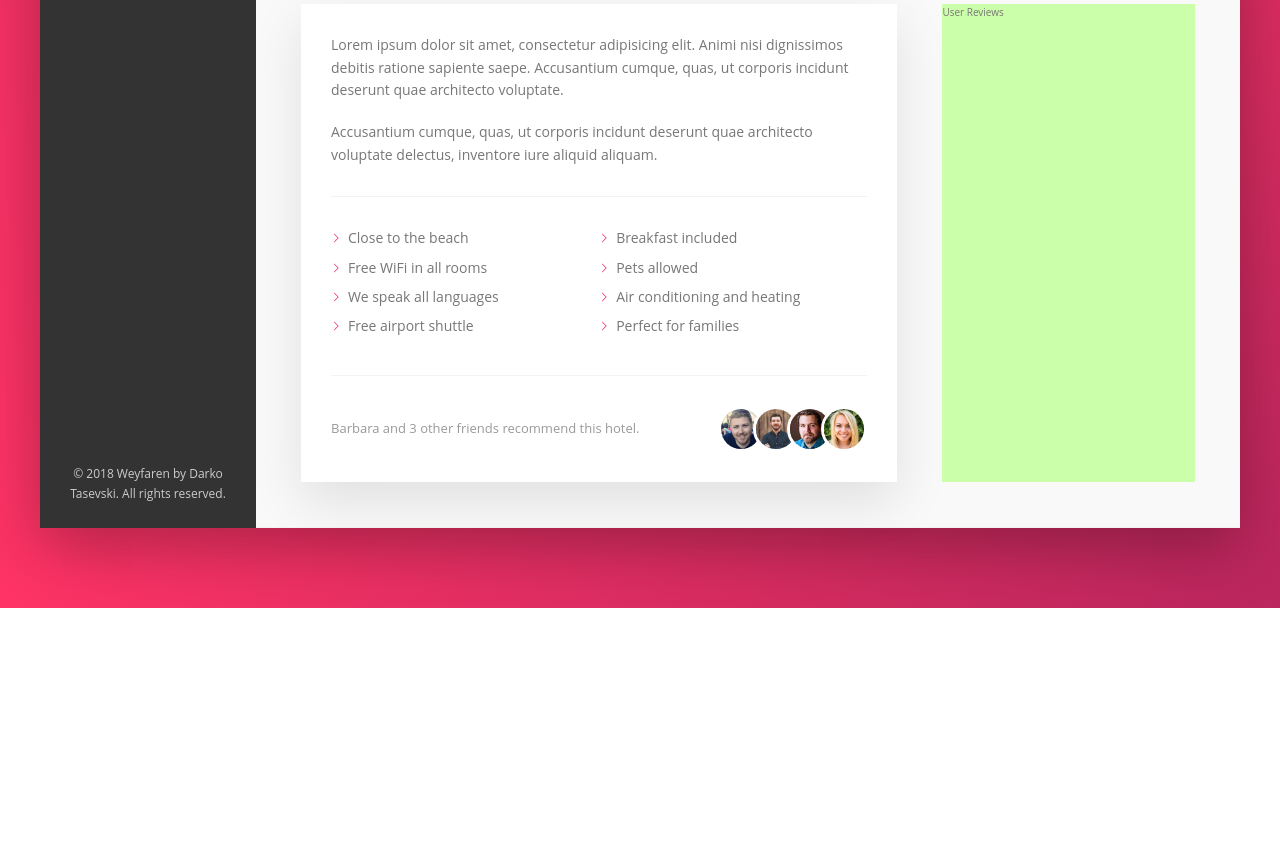
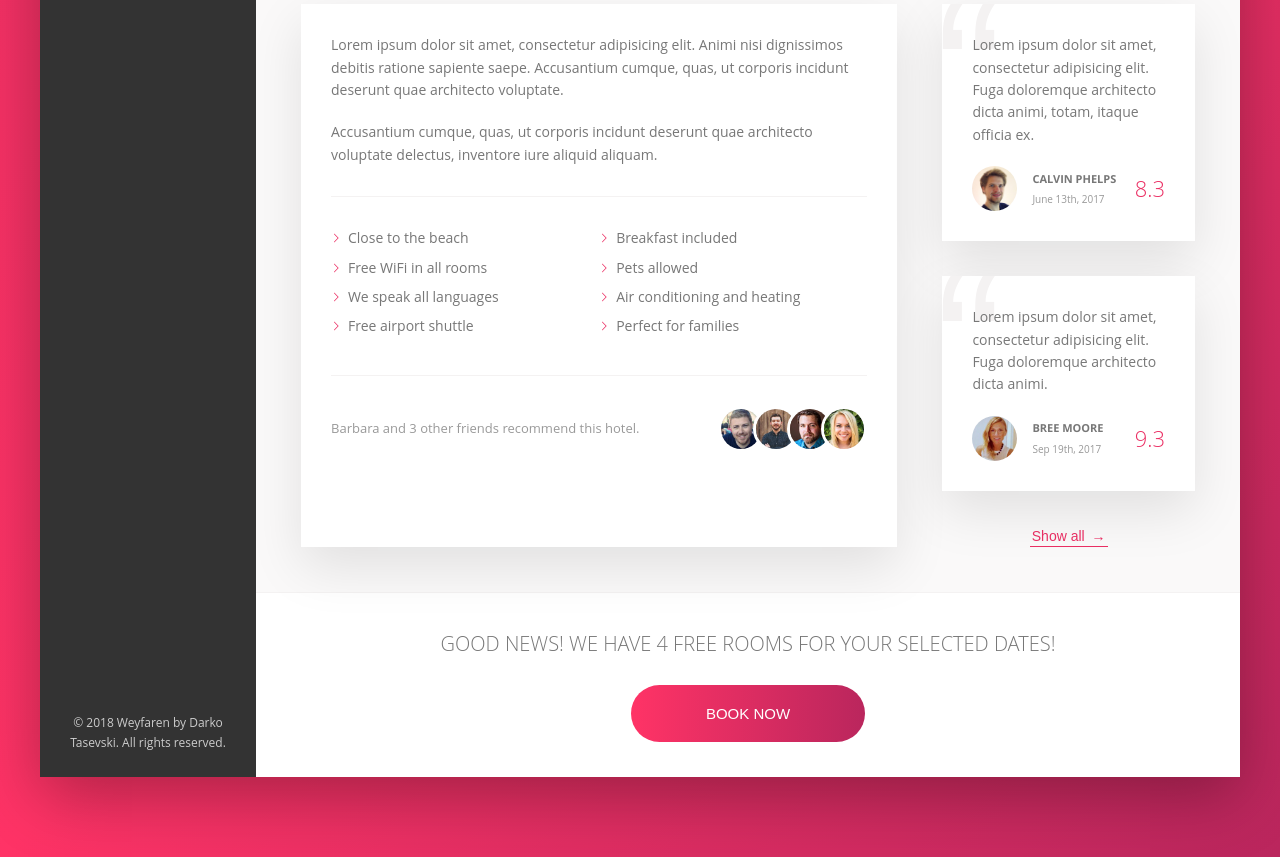
Before and after one commit to Puritanic/Trillo, a website built with webpack: page app/index.html in a window 1280 px wide. Shown: the part 643-1500 px from the top of the page. Before the commit the page ends 1251 px from the top, so only its background shows below. Built offline with nearby package versions, Linux system fonts and the light colour scheme.

Commit message:
Style cta section

```diff
--- a/app/assets/styles/main.scss
+++ b/app/assets/styles/main.scss
@@ -1,11 +1,13 @@
 @import 'base/variables', 'base/basetop', 'base/typography', 'base/grids';
 
 @import 'modules/header',
+  'modules/layout',
   'modules/side-bar',
   'modules/gallery',
   'modules/overview',
   'modules/btn-inline',
   'modules/description',
-  'modules/layout';
+  'modules/reviews',
+  'modules/cta';
 
 @import 'base/basebottom';
--- a/app/assets/styles/modules/_btn-inline.scss
+++ b/app/assets/styles/modules/_btn-inline.scss
@@ -9,8 +9,17 @@
   cursor: pointer;
   transition: all 0.2s;
 
+  & span {
+    margin-left: 3px;
+    transition: margin-left 0.2s;
+  }
+
   &:hover {
     color: var(--grey-dark-1);
+
+    span {
+      margin-left: 8px;
+    }
   }
 
   &:focus {
--- /dev/null
+++ b/app/assets/styles/modules/_cta.scss
@@ -0,0 +1,67 @@
+.cta {
+  padding: 3.5rem 0;
+  text-align: center;
+
+  &__book-now {
+    font-size: 2rem;
+    font-weight: 300;
+    margin-bottom: 2.5rem;
+    text-transform: uppercase;
+  }
+}
+
+.btn {
+  font-size: 1.5rem;
+  font-weight: 300;
+  text-transform: uppercase;
+  border-radius: 100px;
+  border: none;
+  background-image: linear-gradient(
+    to right,
+    var(--color-light),
+    var(--color-dark)
+  );
+  color: white;
+  position: relative;
+  overflow: hidden;
+  cursor: pointer;
+  backface-visibility: hidden;
+
+  & > * {
+    display: inline-block;
+    transition: all 0.2s;
+  }
+
+  &__visible {
+    padding: 2rem 7.5rem;
+  }
+
+  &__hidden {
+    position: absolute;
+    padding: 2rem 0;
+    height: 100%;
+    width: 100%;
+    left: 0;
+    top: -100%;
+  }
+
+  &:hover {
+    background-image: linear-gradient(
+      to left,
+      var(--color-light),
+      var(--color-dark)
+    );
+  }
+
+  &:hover &__visible {
+    transform: translateY(100%);
+  }
+  &:hover &__hidden {
+    top: 0;
+  }
+
+  &:focus {
+    outline: none;
+    animation: pulse 1s infinite;
+  }
+}
--- a/app/assets/styles/modules/_layout.scss
+++ b/app/assets/styles/modules/_layout.scss
@@ -37,6 +37,7 @@
     flex: 1;
 
     .details {
+      font-size: 1.4rem;
       display: flex;
       padding: 4.5rem;
       background: var(--grey-light-1);
@@ -44,7 +45,6 @@
     }
 
     .description {
-      font-size: 1.4rem;
       background: #fff;
       box-shadow: var(--shadow-light);
       flex: 0 0 60%;
@@ -53,8 +53,11 @@
     }
 
     .user-reviews {
-      background: #cfa;
       flex: 1;
+
+      display: flex;
+      flex-flow: column nowrap;
+      align-items: center;
     }
   }
 }
--- /dev/null
+++ b/app/assets/styles/modules/_reviews.scss
@@ -0,0 +1,60 @@
+.review {
+  background: #fff;
+  box-shadow: var(--shadow-light);
+  padding: 3rem;
+  margin-bottom: 3.5rem;
+  position: relative;
+  overflow: hidden;
+
+  &__text {
+    margin-bottom: 2rem;
+    z-index: 100;
+    position: relative;
+  }
+
+  &__user {
+    display: flex;
+    align-items: center;
+  }
+
+  &__photo {
+    width: 4.5rem;
+    height: 4.5rem;
+    border-radius: 50%;
+    margin-right: 1.5rem;
+  }
+
+  &__user-box {
+    margin-right: auto;
+  }
+
+  &__username {
+    font-size: 1.1rem;
+    font-weight: 600;
+    text-transform: uppercase;
+    margin-bottom: 0.4rem;
+  }
+
+  &__user-date {
+    font-size: 1rem;
+    color: var(--grey-dark-3);
+  }
+
+  &__rating {
+    color: var(--color-primary);
+    font-size: 2.2rem;
+    font-weight: 300;
+  }
+
+  &::before {
+    content: '\201C';
+    position: absolute;
+    line-height: 1;
+    top: -3.1rem;
+    left: -0.7rem;
+    font-size: 20rem;
+    color: var(--grey-light-2);
+    font-family: sans-serif;
+    z-index: 10;
+  }
+}
--- a/app/index.html
+++ b/app/index.html
@@ -93,6 +93,7 @@
         </div>
       </nav>
       <main class="hotel-view">
+
         <div class="gallery">
           <figure class="gallery__item">
             <img src="./assets/images/hotel-1.jpg" alt="Photo of hotel" class="gallery__photo">
@@ -104,6 +105,7 @@
             <img src="./assets/images/hotel-3.jpg" alt="Photo of hotel" class="gallery__photo">
           </figure>
         </div>
+
         <div class="overview">
           <h1 class="overview__heading">Hotel Las Palmas</h1>
           <div class="overview__stars">
@@ -134,6 +136,7 @@
             <div class="overview__rating-count">643 votes</div>
           </div>
         </div>
+
         <div class="details">
           <div class="description">
             <p class="paragraph">
@@ -164,8 +167,47 @@
               </div>
             </div>
           </div>
-          <div class="user-reviews">User Reviews</div>
+          <div class="user-reviews">
+            <figure class="review">
+              <blockquote class="review__text">
+                Lorem ipsum dolor sit amet, consectetur adipisicing elit. Fuga doloremque architecto dicta animi, totam, itaque officia ex.
+              </blockquote>
+              <figcaption class="review__user">
+                <img src="./assets/images/user.jpg" alt="User one" class="review__photo">
+                <div class="review__user-box">
+                  <p class="review__username">Calvin Phelps</p>
+                  <p class="review__user-date">June 13th, 2017</p>
+                </div>
+                <div class="review__rating">8.3</div>
+              </figcaption>
+            </figure>
+            <figure class="review">
+              <blockquote class="review__text">
+                Lorem ipsum dolor sit amet, consectetur adipisicing elit. Fuga doloremque architecto dicta animi.
+              </blockquote>
+              <figcaption class="review__user">
+                <img src="./assets/images/user-2.jpg" alt="User one" class="review__photo">
+                <div class="review__user-box">
+                  <p class="review__username">Bree Moore</p>
+                  <p class="review__user-date">Sep 19th, 2017</p>
+                </div>
+                <div class="review__rating">9.3</div>
+              </figcaption>
+            </figure>
+            <button class="btn-inline">Show all
+              <span>&rarr;</span>
+            </button>
+          </div>
         </div>
+
+        <div class="cta">
+          <h2 class="cta__book-now">Good news! We have 4 free rooms for your selected dates!</h2>
+          <button class="btn">
+            <span class="btn__visible">Book Now</span>
+            <span class="btn__hidden">Only 4 rooms left</span>
+          </button>
+        </div>
+
       </main>
     </div>
   </div>
```
Also changed, not shown: app/temp/styles/main.css, 1 other file.
